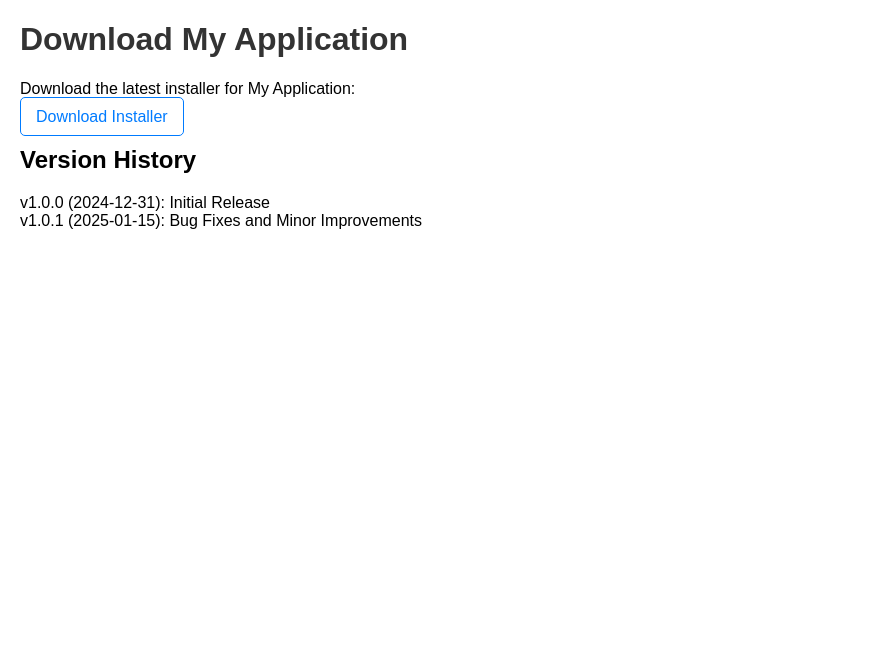
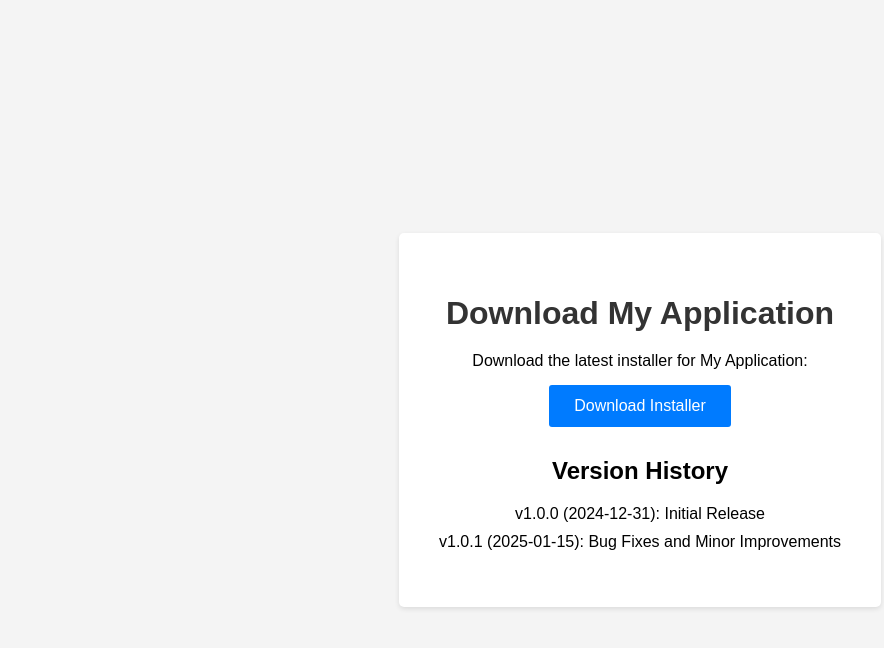
Before and after one commit to HardikMakwanaBKC/ReportGenieInstaller, a plain HTML site: page index.html in a window 1280 px wide. Shown: the whole page, without its empty margins (0-884 px from the left). Drawn offline with Linux system fonts and the light colour scheme.

Commit message:
add page style

```diff
--- a/index.html
+++ b/index.html
@@ -6,40 +6,61 @@
         body {
             font-family: sans-serif;
             margin: 20px;
+            background-color: #f4f4f4; /* Light gray background */
+            display: flex; /* Center content vertically */
+            justify-content: center;
+            align-items: center;
+            min-height: 100vh;
+        }
+
+        .container {
+            background-color: #fff;
+            padding: 40px;
+            border-radius: 5px;
+            box-shadow: 0 2px 5px rgba(0, 0, 0, 0.1);
+            text-align: center;
         }
 
         h1 {
             color: #333;
+            margin-bottom: 20px;
         }
 
         p {
-            margin-bottom: 10px;
+            margin-bottom: 15px;
         }
 
         a {
-            color: #007bff;
+            display: inline-block;
+            padding: 12px 25px;
+            background-color: #007bff;
+            color: #fff;
             text-decoration: none;
-            padding: 10px 15px;
-            border: 1px solid #007bff;
-            border-radius: 5px;
+            border-radius: 3px;
+            transition: background-color 0.3s ease;
         }
 
         a:hover {
-            background-color: #007bff;
-            color: #fff;
+            background-color: #0062cc;
         }
 
         h2 {
-            margin-top: 20px;
+            margin-top: 30px;
         }
 
         ul {
             list-style: none;
             padding: 0;
         }
+
+        li {
+            margin-bottom: 10px;
+        }
     </style>
 </head>
 <body>
+
+    <div class="container">
         <h1>Download My Application</h1>
         <p>Download the latest installer for My Application:</p>
         <a href="releases\mysetup.exe" download>Download Installer</a>
@@ -49,6 +70,7 @@
             <li>v1.0.0 (2024-12-31): Initial Release</li>
             <li>v1.0.1 (2025-01-15): Bug Fixes and Minor Improvements</li>
         </ul>
+    </div>
 
 </body>
 </html>
```
Lines whose indentation alone changed are shown as unchanged.
